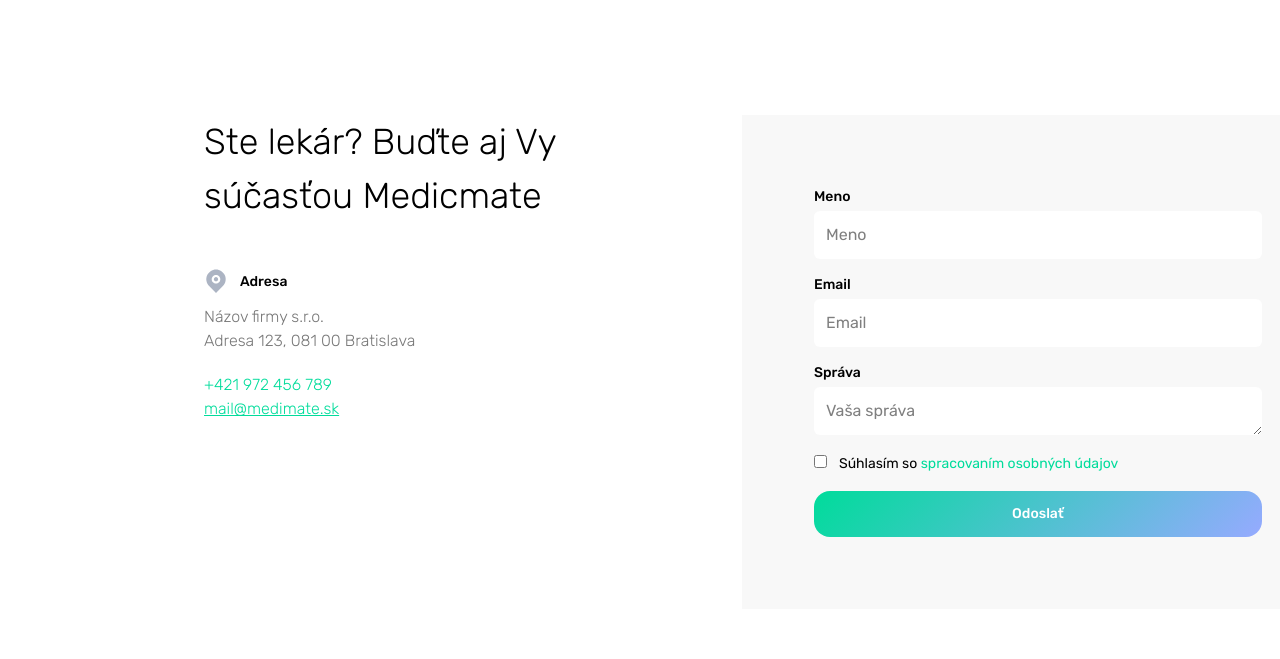
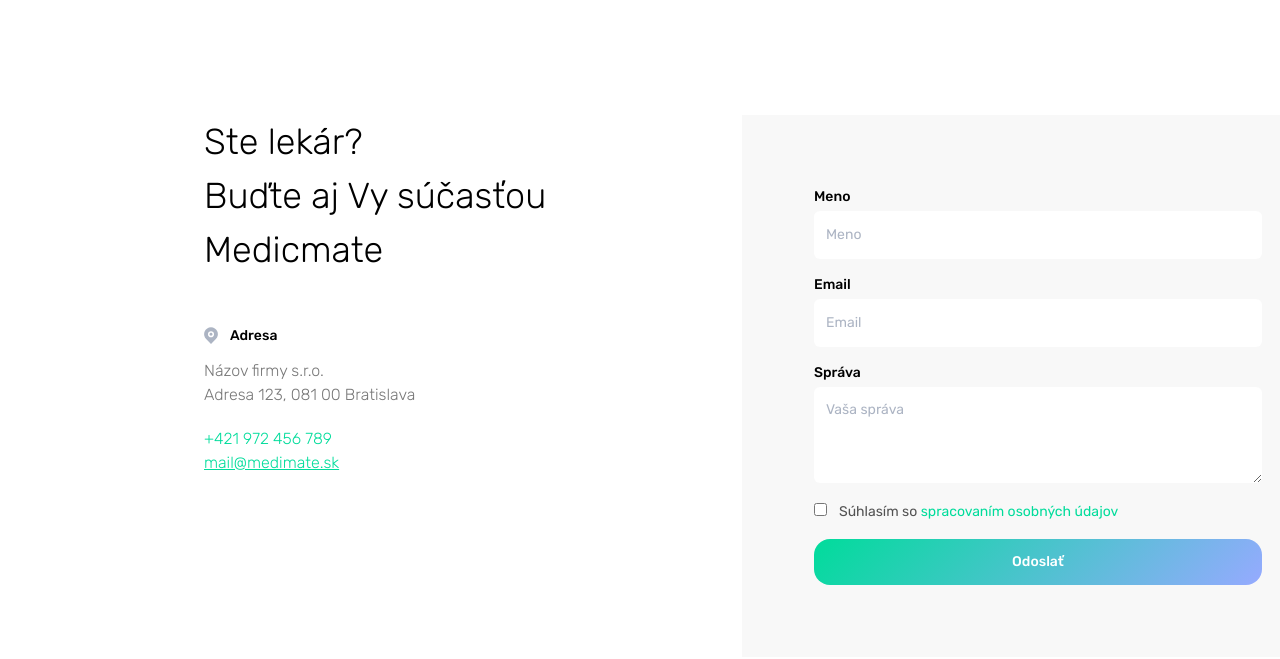
Before and after one commit to Sperthix/Onlima, a website built with Vite: page index.html in a window 1280 px wide. Shown: the part 6137-6796 px from the top of the page. Built offline with nearby package versions, Linux system fonts and the light colour scheme; what tailwindcss-animated would draw is missing.

Commit message:
fix: various small adjustments for contact form

```diff
--- a/index.html
+++ b/index.html
@@ -460,10 +460,11 @@
         </ul>
       </section>
       <!-- Kontaktny formular -->
-      <section id="kontakt" class="flex max-lg:flex-col max-lg:px-10 max-lg:items-center items-start justify-between ps-51 pt-28 mb-6 max-sm:px-1">
-        <div class="w-1/2 pr-43.5 max-lg:pr-0 max-lg:w-full max-sm:flex max-sm:flex-col max-sm:items-center">
-          <h2 class="mb-11.5">Ste lekár? Buďte aj Vy súčasťou Medicmate</h2>
-          <img src="src/assets/map.svg" alt="Adresa" class="w-6 h-6 inline"/>
+      <section id="kontakt" class="flex max-lg:flex-col max-lg:px-10 items-start justify-between ps-51 pt-28 mb-6 max-sm:px-1">
+        <div class="w-1/2 pr-43.5 max-lg:pr-0 max-lg:w-full max-lg:flex max-lg:flex-col max-lg:items-center max-lg:mb-5">
+          <h2 class="mb-11.5 max-lg:text-center">Ste lekár?<br>
+          Buďte aj Vy súčasťou Medicmate</h2>
+          <img src="src/assets/map.svg" alt="Adresa" width="14" height="17" class="inline"/>
           <span class="text-[0.875rem] font-medium ms-2">Adresa</span>
           <p class="my-3 text-base">
             Názov firmy s.r.o.<br>
@@ -474,23 +475,23 @@
             <a href="mailto:mail@medimate.sk" class="underline hover:">mail@medimate.sk</a>
           </p>
         </div>
-        <div class="w-1/2 bg-[var(--background-alt)] p-18 max-lg:w-full max-lg:p-5">
+        <div class="w-1/2 bg-[var(--background-alt)] p-18 max-lg:w-full max-lg:p-5 max-lg:flex max-lg:flex-col max-lg:items-center">
           <form class="space-y-4">
             <div>
               <label for="name" class="block text-sm font-medium ">Meno</label>
-              <input id="name" type="text" class="form" placeholder="Meno">
+              <input id="name" type="text" class="form text-placeholder" placeholder="Meno">
             </div>
             <div>
               <label for="email" class="block text-sm font-medium ">Email</label>
-              <input id="email" type="email" class="form" placeholder="Email">
+              <input id="email" type="email" class="form text-placeholder" placeholder="Email">
             </div>
             <div>
               <label for="message" class="block text-sm font-medium ">Správa</label>
-              <textarea id="message" class="form" rows="4" placeholder="Vaša správa"></textarea>
+              <textarea id="message" class="form h-24 text-placeholder" rows="3" placeholder="Vaša správa"></textarea>
             </div>
             <div>
               <input id="gdpr" type="checkbox" class="mr-2">
-              <label for="gdpr" class="text-sm ">Súhlasím so
+              <label for="gdpr" class="text-sm  text-neutral-600">Súhlasím so
                 <span class="text-[var(--color-green-highlight)]">spracovaním osobných údajov</span>
               </label>
             </div>
@@ -500,7 +501,7 @@
       </section>
     </main>
     <!-- Footer -->
-    <footer class="px-6 py-8 max-sm:px-1">
+    <footer class="px-19 py-6 max-sm:px-1">
       <div class="flex items-center justify-between mb-4 max-md:flex-col">
         <div class="flex items-center space-x-2">
           <img src="src/assets/medimate-logo.svg" alt="MediMate" class="h-15.5 max-md:mb-5"/>
--- a/src/style.css
+++ b/src/style.css
@@ -4,6 +4,7 @@
 @layer base {
     :root {
         --text-color-primary: #777777;
+        --text-color-placeholder: #ACB4C3;
         --color-green-highlight: #00DC9B;
         --color-blue-highlight: #96AAFF;
         --background-alt: #F8F8F8;
@@ -134,6 +135,10 @@
             flex-direction: column;
         }
     }
+
+    .text-placeholder {
+        @apply placeholder:text-[var(--text-color-placeholder)] text-[0.875rem];
+    }
 }
 
 @layer utilities {
```
